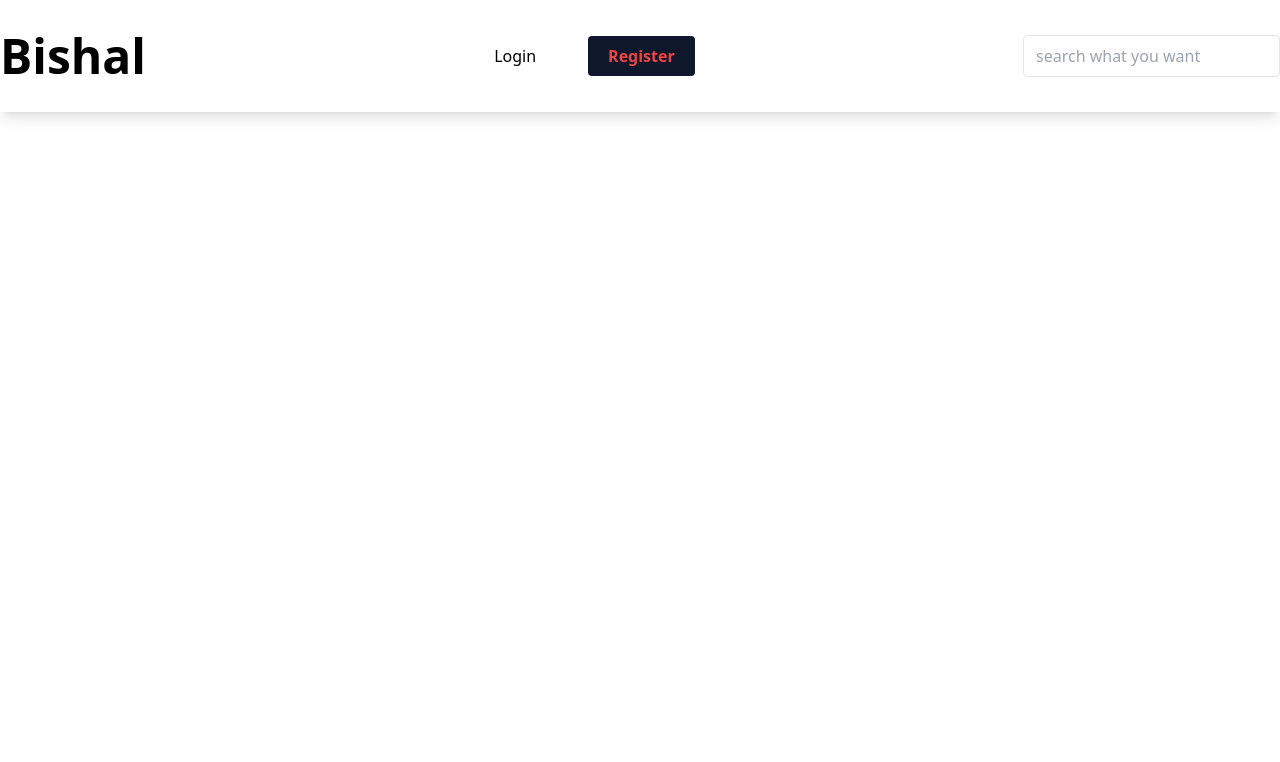
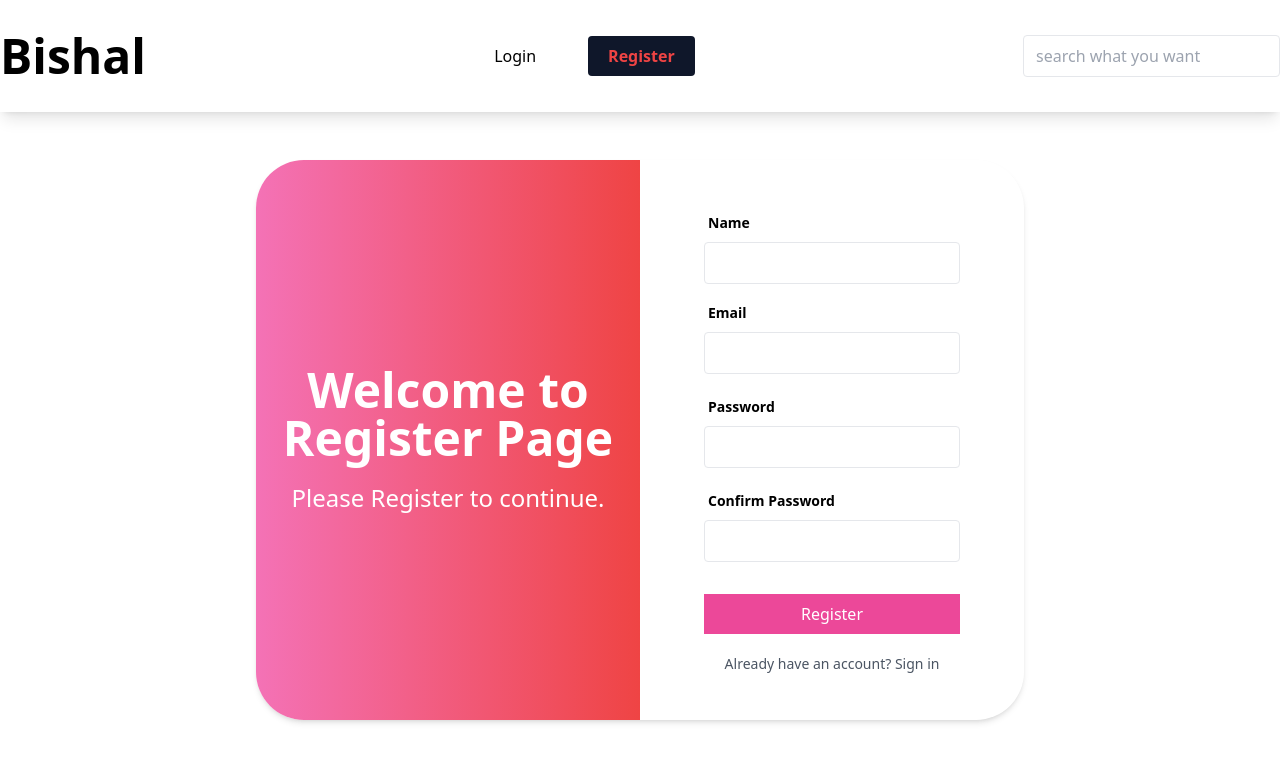
Before and after one commit to bishalghale98/react-day-2, a React (Vite) app: page /Auth/Register in a window 1280 px wide. Shown: the top 762 px of the page. Built offline with nearby package versions, Linux system fonts and the light colour scheme.

Commit message:
20.17 samman matra

```diff
--- a/package.json
+++ b/package.json
@@ -10,6 +10,7 @@
     "preview": "vite preview"
   },
   "dependencies": {
+    "axios": "^1.7.3",
     "react": "^18.3.1",
     "react-dom": "^18.3.1",
     "react-hook-form": "^7.52.2",
--- /dev/null
+++ b/src/api/auth.js
@@ -0,0 +1,14 @@
+import axios from "axios";
+
+const login = async ({ email, password }) => {
+  const response = await axios.post(
+    "https://nodejs-20240519.vercel.app/api/auth/login",
+    {
+      email,
+      password,
+    }
+  );
+  return response;
+};
+
+export { login };
--- a/src/components/LoginForm.jsx
+++ b/src/components/LoginForm.jsx
@@ -1,27 +1,39 @@
 import { useForm } from "react-hook-form";
+import { EMAIL_REGEX, PASSWORD_REGEX } from "../constants/regex";
+import { login } from "../api/auth";
 
 const LoginForm = () => {
-  const { register, handleSubmit } = useForm();
+  const { register, handleSubmit, formState } = useForm({ mode: "all" });
 
-  function submitForm(data) {
-    console.log(data);
+  const { errors } = formState;
+
+  async function submitForm(data) {
+    await login(data);
   }
 
   return (
     <form
       action=""
-      className="w-1/3 mx-auto"
       onSubmit={handleSubmit(submitForm)}
+      noValidate
+      className="w-4/6"
     >
-      <div className="py-2">
+      <div className="py-1">
         <label htmlFor="email" className="ml-1 font-semibold text-sm">
           Email
         </label>
         <input
           type="email"
           className="border w-full mt-2 px-3 py-2 rounded"
-          {...register("email")}
+          {...register("email", {
+            required: "Email is required",
+            pattern: {
+              value: EMAIL_REGEX,
+              message: "Invalid email format",
+            },
+          })}
         />
+        <p className="text-red-700 text-sm my-1">{errors.email?.message}</p>
       </div>
       <div className="py-2">
         <label htmlFor="password" className="ml-1 font-semibold text-sm">
@@ -30,8 +42,21 @@ const LoginForm = () => {
         <input
           type="password"
           className="border w-full mt-2 px-3 py-2 rounded"
-          {...register("password")}
+          {...register("password", {
+            required: "Password is required",
+            pattern: {
+              value: PASSWORD_REGEX,
+              message:
+                "Password must be at least 6 characters long and contain at least one uppercase letter, one lowercase letter, one number, and one special character.",
+            },
+            minLength: {
+              value: 6,
+              message:
+                "Password must be at least 6 characters long and contain at least one uppercase letter, one lowercase letter, one number, and one special character.",
+            },
+          })}
         />
+        <p className="text-red-700 text-sm my-1">{errors.password?.message}</p>
       </div>
       <div>
         <button
@@ -41,6 +66,11 @@ const LoginForm = () => {
           Login
         </button>
       </div>
+      <div className="text-center text-sm mt-5 text-gray-600">
+        <span>
+          Do not have an account? <a href="/auth/Register">Create Account</a>
+        </span>
+      </div>
     </form>
   );
 };
--- a/src/components/RegisterForm.jsx
+++ b/src/components/RegisterForm.jsx
@@ -1,5 +1,111 @@
+import { useForm } from "react-hook-form";
+import { EMAIL_REGEX, PASSWORD_REGEX } from "../constants/regex";
+
 const RegisterForm = () => {
-  return <form action=""></form>;
+  const { register, handleSubmit, formState, watch } = useForm({ mode: "all" });
+
+  const password = watch("password");
+
+  const { errors } = formState;
+
+  function submitForm(data) {
+    console.log(data);
+  }
+
+  return (
+    <form
+      action=""
+      onSubmit={handleSubmit(submitForm)}
+      noValidate
+      className="w-4/6"
+    >
+      <div className="py-1">
+        <label htmlFor="name" className="ml-1 font-semibold text-sm">
+          Name
+        </label>
+        <input
+          type="name"
+          className="border w-full mt-2 px-3 py-2 rounded"
+          {...register("name", {
+            required: "Name is required",
+          })}
+        />
+        <p className="text-red-700 text-sm my-1">{errors.name?.message}</p>
+      </div>
+
+      <div className="py-2">
+        <label htmlFor="email" className="ml-1 font-semibold text-sm">
+          Email
+        </label>
+        <input
+          type="email"
+          className="border w-full mt-2 px-3 py-2 rounded"
+          {...register("email", {
+            required: "Email is required",
+            pattern: {
+              value: EMAIL_REGEX,
+              message: "Invalid email format",
+            },
+          })}
+        />
+        <p className="text-red-700 text-sm my-1">{errors.email?.message}</p>
+      </div>
+      <div className="py-2">
+        <label htmlFor="password" className="ml-1 font-semibold text-sm">
+          Password
+        </label>
+        <input
+          type="password"
+          className="border w-full mt-2 px-3 py-2 rounded"
+          {...register("password", {
+            required: "Password is required",
+            pattern: {
+              value: PASSWORD_REGEX,
+              message:
+                "Password must be at least 6 characters long and contain at least one uppercase letter, one lowercase letter, one number, and one special character.",
+            },
+            minLength: {
+              value: 6,
+              message:
+                "Password must be at least 6 characters long and contain at least one uppercase letter, one lowercase letter, one number, and one special character.",
+            },
+          })}
+        />
+        <p className="text-red-700 text-sm my-1">{errors.password?.message}</p>
+      </div>
+      <div className="py-2">
+        <label htmlFor="confirmPassword" className="ml-1 font-semibold text-sm">
+          Confirm Password
+        </label>
+        <input
+          type="password"
+          className="border w-full mt-2 px-3 py-2 rounded"
+          {...register("confirmPassword", {
+            required: "Comfirm Password is required",
+            validate: (value) => {
+              return value == password || "Passwords do not match.";
+            },
+          })}
+        />
+        <p className="text-red-700 text-sm my-1">
+          {errors.confirmPassword?.message}
+        </p>
+      </div>
+      <div>
+        <button
+          type="submit"
+          className="mt-5 bg-pink-500 text-white w-full py-2 hover:bg-pink-600"
+        >
+          Register
+        </button>
+      </div>
+      <div className="text-center mt-5 text-sm text-gray-600">
+        <span>
+          Already have an account? <a href="/auth/Login">Sign in</a>
+        </span>
+      </div>
+    </form>
+  );
 };
 
 export default RegisterForm;
--- /dev/null
+++ b/src/constants/regex.js
@@ -0,0 +1,8 @@
+const EMAIL_REGEX = /^[A-Z0-9._%+-]+@[A-Z0-9.-]+\.[A-Z]{2,}$/i;
+
+export { EMAIL_REGEX };
+
+const PASSWORD_REGEX =
+  /^(?=.*[A-Z])(?=.*\d)(?=.*[@$!%*?&])[A-Za-z\d@$!%*?&]{6,}$/;
+
+export { PASSWORD_REGEX };
--- a/src/pages/Auth/Login.jsx
+++ b/src/pages/Auth/Login.jsx
@@ -2,9 +2,21 @@ import LoginForm from "../../components/LoginForm";
 
 const Login = () => {
   return (
-    <div>
-      <h1 className="text-center text-5xl font-bold">Login</h1>
-      <LoginForm />
+    <div className="container mx-auto">
+      <div className="w-3/5 h-[70vh] rounded-[3rem] shadow-md mx-auto flex">
+        <div className="w-1/2 bg-gradient-to-r from-cyan-500  to-blue-500 rounded-l-[3rem] flex flex-col items-center justify-center">
+          <h1 className="text-center text-5xl font-bold text-white">
+            Welcome to login Page
+          </h1>
+          <h4 className="text-white text-center text-2xl mt-5">
+            Please login to continue.
+          </h4>
+        </div>
+
+        <div className="w-1/2 flex items-center justify-center ">
+          <LoginForm />
+        </div>
+      </div>
     </div>
   );
 };
--- a/src/pages/Auth/Register.jsx
+++ b/src/pages/Auth/Register.jsx
@@ -2,8 +2,21 @@ import RegisterForm from "../../components/RegisterForm";
 
 const Register = () => {
   return (
-    <div>
-      <RegisterForm />
+    <div className="container mx-auto">
+      <div className="w-3/5 h-[70vh] rounded-[3rem] shadow-md mx-auto flex">
+        <div className="w-1/2 bg-gradient-to-r from-pink-400  to-red-500 rounded-l-[3rem] flex flex-col items-center justify-center">
+          <h1 className="text-center text-5xl font-bold text-white">
+            Welcome to Register Page
+          </h1>
+          <h4 className="text-white text-center text-2xl mt-5">
+            Please Register to continue.
+          </h4>
+        </div>
+
+        <div className="w-1/2 flex items-center justify-center ">
+          <RegisterForm />
+        </div>
+      </div>
     </div>
   );
 };
```
Also changed, not shown: 1 other file (tests, documents, lock files or other folders).
